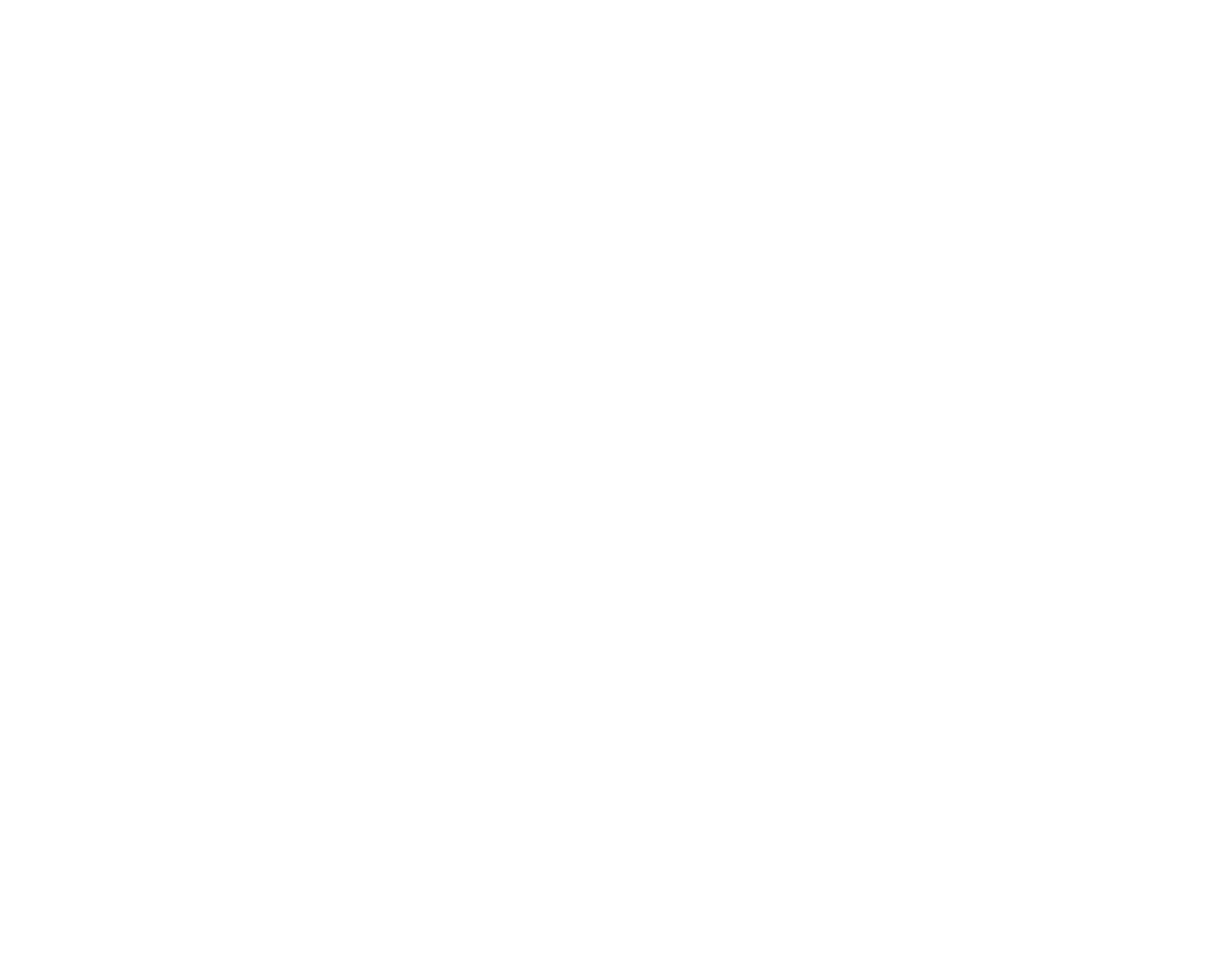
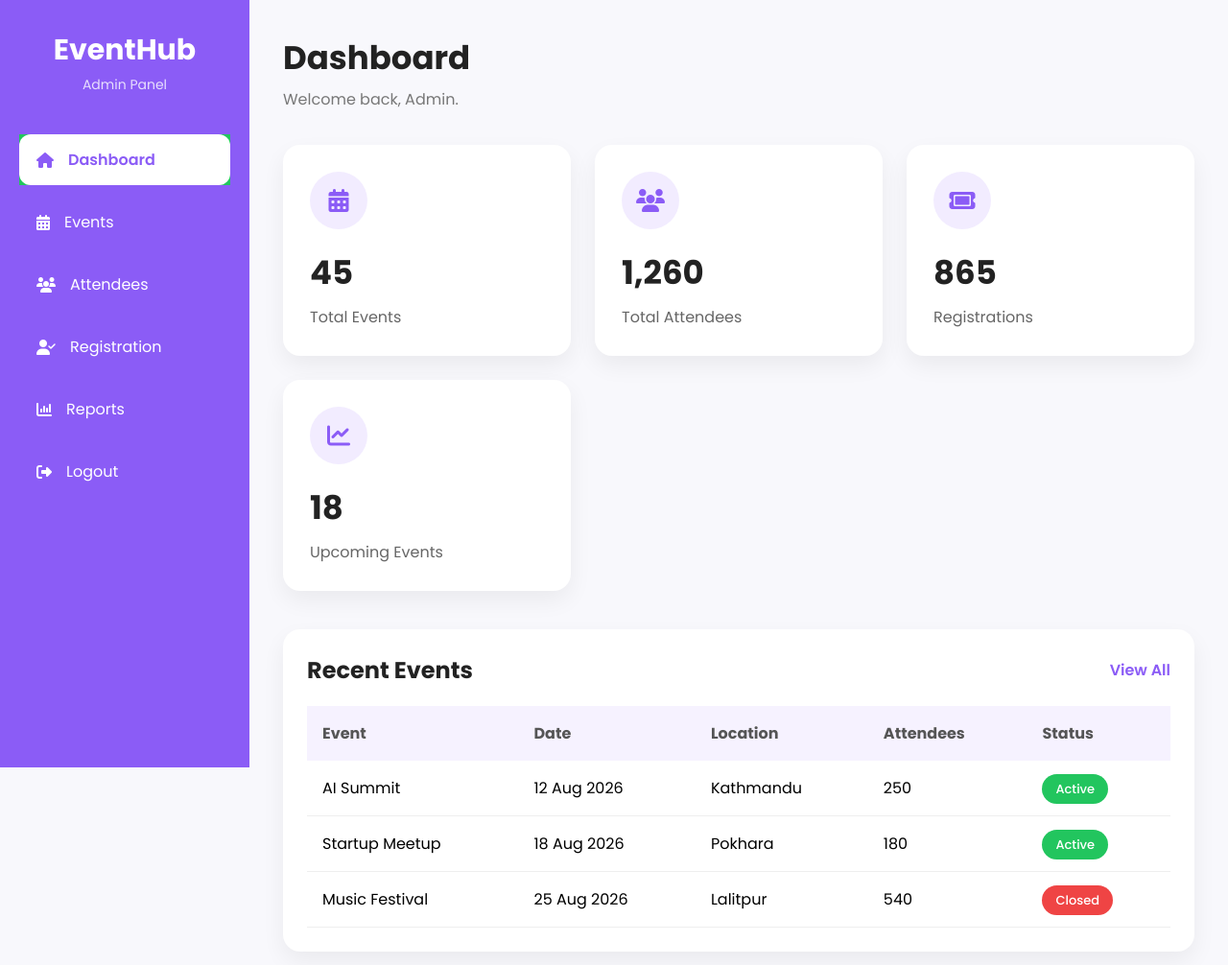
Before and after one commit to sampadakharal-boop/EventManagementSystem, a plain HTML site: page frontend/admin/dashboard.html in a window 1280 px wide. Shown: the whole page at 96% size. Before the commit the page ends 800 px from the top, so only its background shows below. Drawn offline with Linux system fonts and the light colour scheme; files that its build step writes are made by us from their sources.

Commit message:
Testing deployement by making some changes in files

```diff
--- a/backend/package.json
+++ b/backend/package.json
@@ -16,6 +16,8 @@
     "better-sqlite3": "^12.4.1",
     "dotenv": "^17.4.2",
     "express": "^5.2.1",
-    "nodemon": "^3.1.14"
+    "nodemon": "^3.1.14",
+    "jsonwebtoken": "^9.0.3",
+    "@libsql/client": "^0.14.0"
   }
 }
--- a/frontend/admin/css/dashboard.css
+++ b/frontend/admin/css/dashboard.css
@@ -0,0 +1,241 @@
+*{
+    margin:0;
+    padding:0;
+    box-sizing:border-box;
+    font-family:'Poppins',sans-serif;
+}
+
+body{
+    background:#F8F8FC;
+    display:flex;
+    min-height:100vh;
+}
+
+.sidebar{
+    width:260px;
+    background:#8B5CF6;
+    color:#fff;
+    padding:30px 20px;
+    position:fixed;
+    top:0;
+    left:0;
+    bottom:0;
+}
+
+.logo{
+    text-align:center;
+    margin-bottom:40px;
+}
+
+.logo h2{
+    font-size:30px;
+    font-weight:700;
+}
+
+.logo span{
+    font-size:14px;
+    opacity:.8;
+}
+
+.sidebar ul{
+    list-style:none;
+}
+
+.sidebar ul li{
+    margin-bottom:12px;
+}
+
+.sidebar ul li a{
+    color:#fff;
+    text-decoration:none;
+    display:flex;
+    align-items:center;
+    gap:15px;
+    padding:14px 18px;
+    border-radius:12px;
+    transition:.3s;
+}
+
+.sidebar ul li a:hover{
+    background:rgba(255,255,255,.18);
+}
+
+.sidebar ul li.active a{
+    background:#fff;
+    color:#8B5CF6;
+    font-weight:600;
+}
+
+.main-content{
+    margin-left:260px;
+    width:calc(100% - 260px);
+    padding:35px;
+}
+
+header{
+    margin-bottom:35px;
+}
+
+header h1{
+    font-size:34px;
+    color:#222;
+}
+
+header p{
+    color:#777;
+    margin-top:5px;
+}
+
+.cards{
+    display:grid;
+    grid-template-columns:repeat(auto-fit,minmax(220px,1fr));
+    gap:25px;
+    margin-bottom:40px;
+}
+
+.card{
+    background:#fff;
+    border-radius:18px;
+    padding:28px;
+    box-shadow:0 10px 25px rgba(0,0,0,.06);
+    transition:.3s;
+}
+
+.card:hover{
+    transform:translateY(-6px);
+}
+
+.card i{
+    width:60px;
+    height:60px;
+    background:#F2ECFF;
+    color:#8B5CF6;
+    border-radius:50%;
+    display:flex;
+    justify-content:center;
+    align-items:center;
+    font-size:24px;
+    margin-bottom:20px;
+}
+
+.card h2{
+    font-size:34px;
+    color:#222;
+}
+
+.card p{
+    margin-top:8px;
+    color:#666;
+}
+
+.recent-events{
+    background:#fff;
+    border-radius:18px;
+    padding:25px;
+    box-shadow:0 10px 25px rgba(0,0,0,.06);
+}
+
+.section-header{
+    display:flex;
+    justify-content:space-between;
+    align-items:center;
+    margin-bottom:20px;
+}
+
+.section-header h2{
+    color:#222;
+}
+
+.section-header a{
+    text-decoration:none;
+    color:#8B5CF6;
+    font-weight:600;
+}
+
+table{
+    width:100%;
+    border-collapse:collapse;
+}
+
+table th{
+    text-align:left;
+    padding:16px;
+    background:#F6F2FF;
+    color:#555;
+}
+
+table td{
+    padding:16px;
+    border-bottom:1px solid #eee;
+}
+
+table tr:hover{
+    background:#faf8ff;
+}
+
+.status{
+    padding:6px 14px;
+    border-radius:50px;
+    color:#fff;
+    font-size:13px;
+    font-weight:500;
+}
+
+.active{
+    background:#22C55E;
+}
+
+.closed{
+    background:#EF4444;
+}
+
+@media(max-width:900px){
+
+.sidebar{
+    width:90px;
+}
+
+.logo span,
+.sidebar ul li a span{
+    display:none;
+}
+
+.sidebar ul li a{
+    justify-content:center;
+}
+
+.main-content{
+    margin-left:90px;
+    width:calc(100% - 90px);
+}
+
+}
+
+@media(max-width:768px){
+
+body{
+    flex-direction:column;
+}
+
+.sidebar{
+    position:relative;
+    width:100%;
+    height:auto;
+}
+
+.main-content{
+    margin-left:0;
+    width:100%;
+    padding:20px;
+}
+
+.cards{
+    grid-template-columns:1fr;
+}
+
+table{
+    display:block;
+    overflow-x:auto;
+}
+
+}
--- a/frontend/admin/dashboard.html
+++ b/frontend/admin/dashboard.html
@@ -0,0 +1,217 @@
+<!DOCTYPE html>
+<html lang="en">
+
+<head>
+
+    <meta charset="UTF-8">
+    <meta name="viewport" content="width=device-width, initial-scale=1.0">
+
+    <title>EventHub Admin Dashboard</title>
+
+    <link rel="stylesheet" href="admin/css/dashboard.css">
+
+    <link href="https://fonts.googleapis.com/css2?family=Poppins:wght@300;400;500;600;700&display=swap" rel="stylesheet">
+
+    <link rel="stylesheet"
+        href="https://cdnjs.cloudflare.com/ajax/libs/font-awesome/6.6.0/css/all.min.css">
+
+</head>
+
+<body>
+
+<div class="sidebar">
+
+    <div class="logo">
+        <h2>EventHub</h2>
+        <span>Admin Panel</span>
+    </div>
+
+    <ul>
+
+        <li class="active">
+            <a href="#">
+                <i class="fa-solid fa-house"></i>
+                Dashboard
+            </a>
+        </li>
+
+        <li>
+            <a href="admin-events.html">
+                <i class="fa-solid fa-calendar-days"></i>
+                Events
+            </a>
+        </li>
+
+        <li>
+            <a href="attendees.html">
+                <i class="fa-solid fa-users"></i>
+                Attendees
+            </a>
+        </li>
+
+        <li>
+            <a href="registration.html">
+                <i class="fa-solid fa-user-check"></i>
+                Registration
+            </a>
+        </li>
+
+        <li>
+            <a href="#">
+                <i class="fa-solid fa-chart-column"></i>
+                Reports
+            </a>
+        </li>
+
+        <li>
+            <a href="../index.html">
+                <i class="fa-solid fa-right-from-bracket"></i>
+                Logout
+            </a>
+        </li>
+
+    </ul>
+
+</div>
+
+<div class="main-content">
+
+    <header>
+
+        <div>
+
+            <h1>Dashboard</h1>
+
+            <p>
+                Welcome back, Admin.
+            </p>
+
+        </div>
+
+    </header>
+
+    <div class="cards">
+
+        <div class="card">
+
+            <i class="fa-solid fa-calendar-days"></i>
+
+            <h2>45</h2>
+
+            <p>Total Events</p>
+
+        </div>
+
+        <div class="card">
+
+            <i class="fa-solid fa-users"></i>
+
+            <h2>1,260</h2>
+
+            <p>Total Attendees</p>
+
+        </div>
+
+        <div class="card">
+
+            <i class="fa-solid fa-ticket"></i>
+
+            <h2>865</h2>
+
+            <p>Registrations</p>
+
+        </div>
+
+        <div class="card">
+
+            <i class="fa-solid fa-chart-line"></i>
+
+            <h2>18</h2>
+
+            <p>Upcoming Events</p>
+
+        </div>
+
+    </div>
+
+    <section class="recent-events">
+
+        <div class="section-header">
+
+            <h2>Recent Events</h2>
+
+            <a href="admin-events.html">View All</a>
+
+        </div>
+
+        <table>
+
+            <thead>
+
+                <tr>
+
+                    <th>Event</th>
+                    <th>Date</th>
+                    <th>Location</th>
+                    <th>Attendees</th>
+                    <th>Status</th>
+
+                </tr>
+
+            </thead>
+
+            <tbody>
+
+                <tr>
+
+                    <td>AI Summit</td>
+                    <td>12 Aug 2026</td>
+                    <td>Kathmandu</td>
+                    <td>250</td>
+                    <td>
+                        <span class="status active">
+                            Active
+                        </span>
+                    </td>
+
+                </tr>
+
+                <tr>
+
+                    <td>Startup Meetup</td>
+                    <td>18 Aug 2026</td>
+                    <td>Pokhara</td>
+                    <td>180</td>
+                    <td>
+                        <span class="status active">
+                            Active
+                        </span>
+                    </td>
+
+                </tr>
+
+                <tr>
+
+                    <td>Music Festival</td>
+                    <td>25 Aug 2026</td>
+                    <td>Lalitpur</td>
+                    <td>540</td>
+                    <td>
+                        <span class="status closed">
+                            Closed
+                        </span>
+                    </td>
+
+                </tr>
+
+            </tbody>
+
+        </table>
+
+    </section>
+
+</div>
+
+</body>
+
+</html>
```
Also changed, not shown: backend/db.js (+27 -15 lines), backend/server.js (+7 -4 lines), frontend/css/index.css (+15 -0 lines), frontend/index.html (+4 -1 lines), vercel.json (added), 2 other files.
